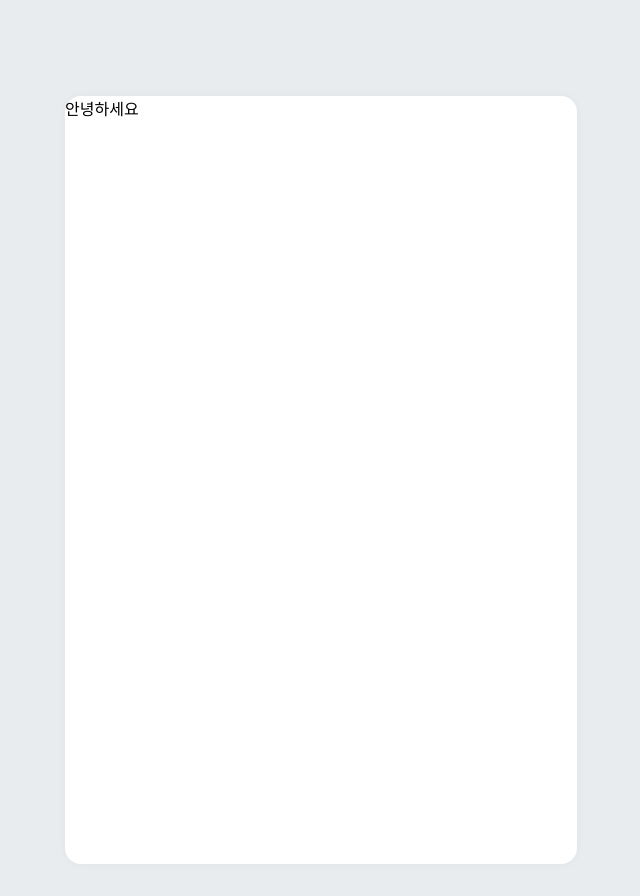
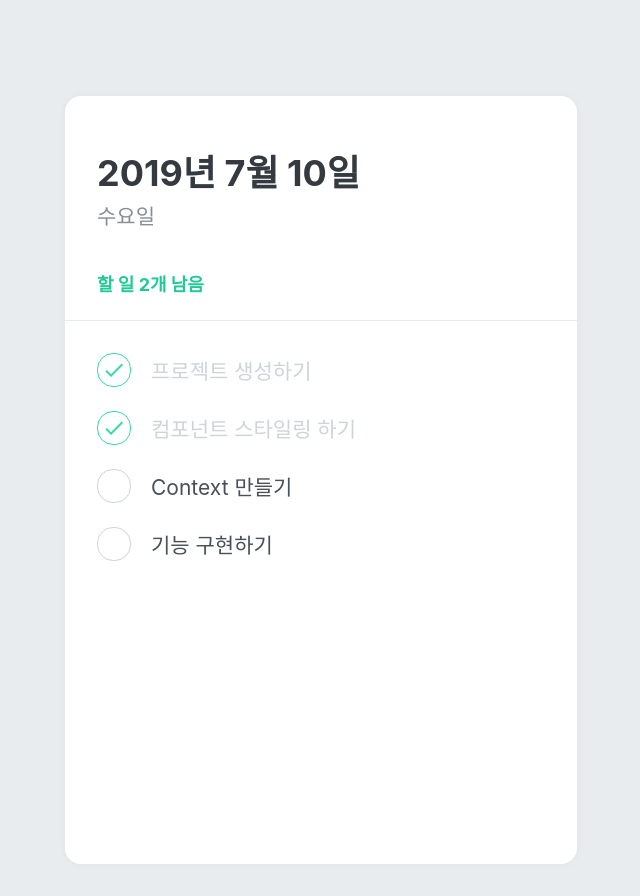
Before and after one commit to ijw9209/mashup-todolist, a React (Create React App) app: page / in a window 1280 px wide. Shown: the whole page, without its empty margins (319-959 px from the left). Built offline with nearby package versions, Linux system fonts and the light colour scheme.

Commit message:
mashup todo

```diff
--- a/src/App.js
+++ b/src/App.js
@@ -82,6 +82,8 @@
 import React from 'react';
 import { createGlobalStyle } from 'styled-components';
 import TodoTemplate from './components/TodoTemplate';
+import TodoHead from './components/TodoHead';
+import TodoList from './components/TodoList';
 
 const GlobalStyle = createGlobalStyle`
   body {
@@ -94,7 +96,10 @@ const App = () => {
   return (
     <>
       <GlobalStyle />
-      <TodoTemplate>안녕하세요</TodoTemplate>
+      <TodoTemplate>
+        <TodoHead />
+        <TodoList />
+      </TodoTemplate>
     </>
   );
 };
--- a/src/components/TodoHead.js
+++ b/src/components/TodoHead.js
@@ -1,11 +1,37 @@
 import React from 'react';
 import styled from 'styled-components';
 
+const TodoHeadBlock = styled.div`
+    padding-top : 48px;
+    padding-left: 32px;
+    padding-right: 32px;
+    padding-bottom: 24px;
+    border-bottom: 1px solid #e9ecef;
+    h1 {
+      margin: 0;
+      font-size: 36px;
+      color: #343a40;
+    }
+    .day {
+      margin-top: 4px;
+      color: #868e96;
+      font-size: 21px;
+    }
+    .tasks-left {
+      color: #20c997;
+      font-size: 18px;
+      margin-top: 40px;
+      font-weight: bold;
+    }
+`;
+
 const TodoHead = () => {
     return (
-        <div>
-
-        </div>
+        <TodoHeadBlock>
+            <h1>2019년 7월 10일</h1>
+            <div className="day">수요일</div>
+            <div className="tasks-left">할 일 2개 남음</div>
+        </TodoHeadBlock>
     );
 };
 
--- /dev/null
+++ b/src/components/TodoItem.js
@@ -0,0 +1,72 @@
+import React from 'react';
+import styled, { css } from 'styled-components';
+import { MdDone, MdDelete } from 'react-icons/md';
+
+const Remove = styled.div`
+    display : flex;
+    align-items : center;
+    justify-content: center;
+    color : #dee2e6;
+    font-size : 24px;
+    cursor : pointer;
+    &:hover {
+        color : #ff6b6b;
+    }
+    display : none;
+`;
+
+const TodoItemBlock = styled.div`
+  display: flex;
+  align-items: center;
+  padding-top: 12px;
+  padding-bottom: 12px;
+  &:hover {
+    ${Remove} {
+      display: initial;
+    }
+  }
+`;
+
+const CheckCircle = styled.div`
+  width: 32px;
+  height: 32px;
+  border-radius: 16px;
+  border: 1px solid #ced4da;
+  font-size: 24px;
+  display: flex;
+  align-items: center;
+  justify-content: center;
+  margin-right: 20px;
+  cursor: pointer;
+  ${props =>
+        props.done &&
+        css`
+      border: 1px solid #38d9a9;
+      color: #38d9a9;
+    `}
+`;
+
+const Text = styled.div`
+  flex: 1;
+  font-size: 21px;
+  color: #495057;
+  ${props =>
+        props.done &&
+        css`
+      color: #ced4da;
+    `}
+`;
+
+const TodoItem = ({ id, done, text }) => {
+    return (
+        <TodoItemBlock>
+            <CheckCircle done={done}>{done && <MdDone />}</CheckCircle>
+            <Text done={done}>{text}</Text>
+            <Remove>
+                <MdDelete />
+            </Remove>
+        </TodoItemBlock>
+    );
+};
+
+export default TodoItem;
--- /dev/null
+++ b/src/components/TodoList.js
@@ -0,0 +1,25 @@
+import React from 'react';
+import styled from 'styled-components';
+import TodoItem from './TodoItem';
+
+const TodoListBlock = styled.div`
+    flex : 1;
+    padding: 20px 32px;
+    padding-bottom : 48px;
+    overflow-y : auto;
+    ${'' /* background : gray; */}
+
+`;
+
+const TodoList = () => {
+    return (
+        <TodoListBlock>
+            <TodoItem text="프로젝트 생성하기" done={true} />
+            <TodoItem text="컴포넌트 스타일링 하기" done={true} />
+            <TodoItem text="Context 만들기" done={false} />
+            <TodoItem text="기능 구현하기" done={false} />
+        </TodoListBlock>
+    )
+};
+
+export default TodoList;
```
Also changed, not shown: 1 other file (tests, documents, lock files or other folders).
